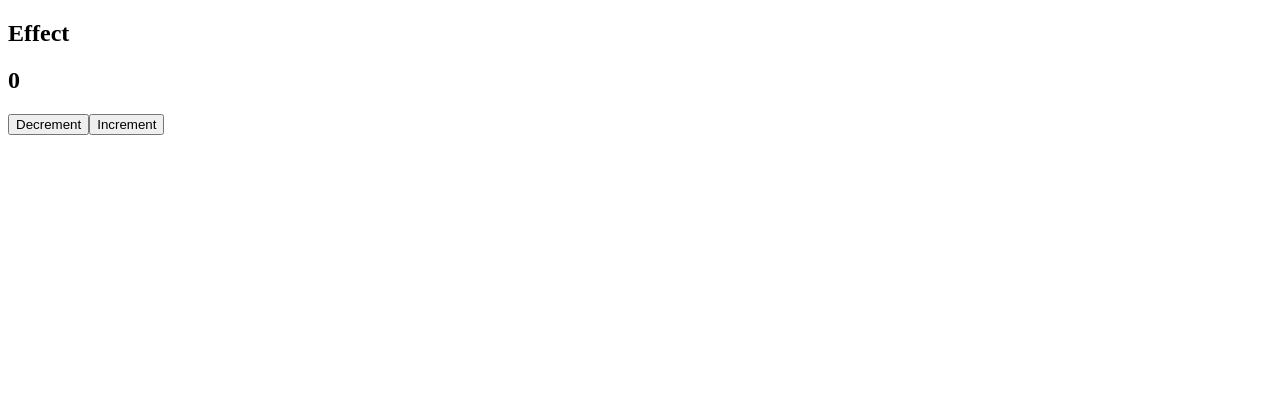
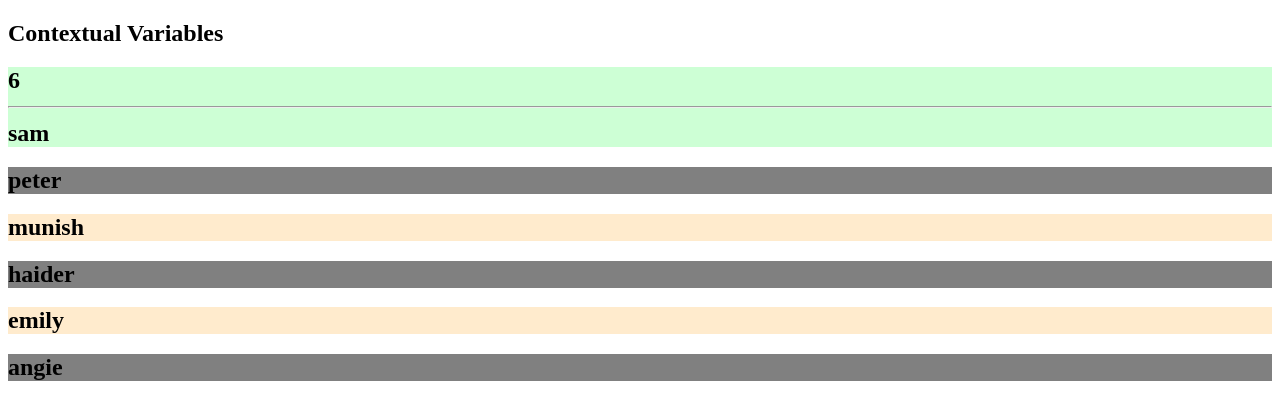
Before and after one commit to javaDev-cloud/angular-19-tut, an Angular app: page / in a window 1280 px wide. Shown: the top 420 px of the page. Built offline with nearby package versions, Linux system fonts and the light colour scheme.

Commit message:
for loop contextual variable

```diff
--- a/src/app/app.component.html
+++ b/src/app/app.component.html
@@ -1,10 +1,17 @@
-<h2>Effect</h2>
+<h2>Contextual Variables</h2>
 
-<h2>{{ count() }}</h2>
-
-@if(displayHeader){
-<h2 style="background-color: green">Main Heading</h2>
-}
-
-<button (click)="handleSignal('dec')">Decrement</button>
-<button (click)="handleSignal('inc')">Increment</button>
+@for(user of users; track user; let e=$even; let o=$odd){ @if ($index == 0) {
+@if(e && $first) {
+<h2 style="background-color: rgb(205, 255, 213)">
+  {{ $count }} <br />
+  <hr />
+  {{ user }}
+</h2>
+} @else if(o){
+<h2 style="background-color: grey">{{ $count }}</h2>
+<h2 style="background-color: grey">{{ user }}</h2>
+}} @else if(o){
+<h2 style="background-color: grey">{{ user }}</h2>
+} @else if(e) {
+<h2 style="background-color: blanchedalmond">{{ user }}</h2>
+} }
--- a/src/app/app.component.ts
+++ b/src/app/app.component.ts
@@ -18,28 +18,7 @@ import { SignupComponent } from './components/signup/signup.component';
 })
 export class AppComponent {
   count: WritableSignal<number> = signal(0);
-  displayHeader = false;
+  users = ['sam', 'peter', 'munish', 'haider', 'emily', 'angie'];
 
-  constructor() {
-    effect(() => {
-      //console.log(this.count());
-      if (this.count() == 2) {
-        this.displayHeader = true;
-        setTimeout(() => {
-          this.displayHeader = false;
-        }, 2000);
-      } else {
-        this.displayHeader = false;
-      }
-    });
-  }
-
-  handleSignal(val: string) {
-    if (val == 'inc') {
-      //set() and update() is only for writable signal
-      this.count.set(this.count() + 1);
-    } else if (val == 'dec' && this.count() > 0) {
-      this.count.set(this.count() - 1);
-    }
-  }
+  //users = [];
 }
```
